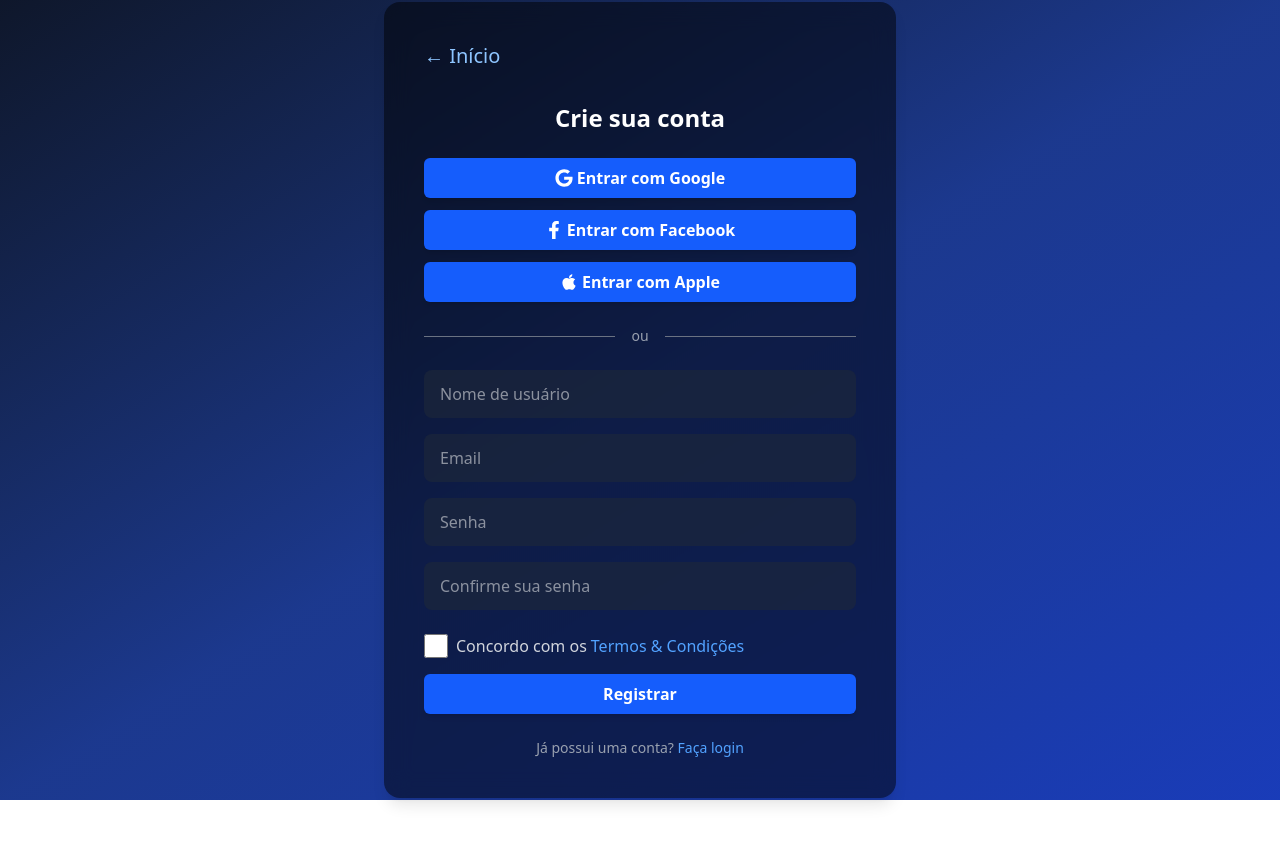
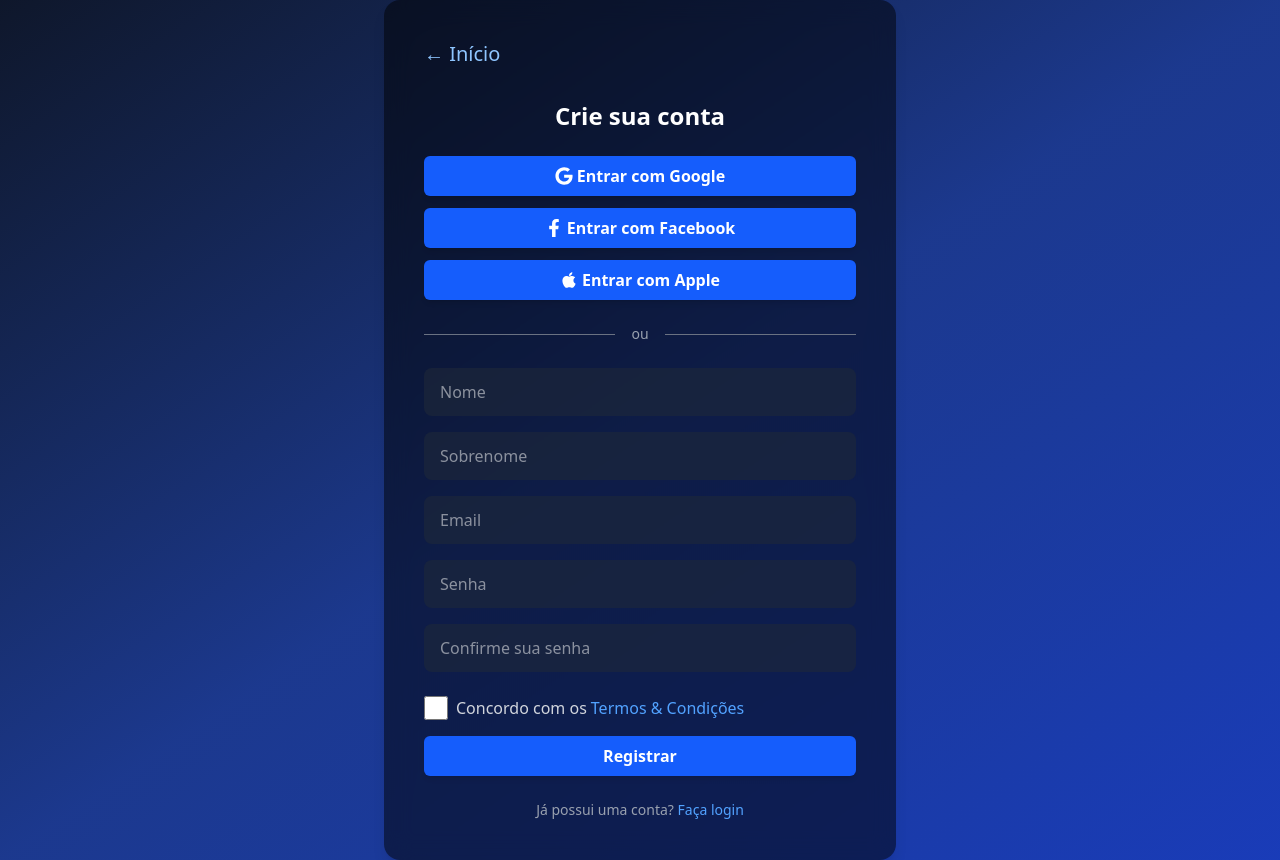
Before and after one commit to rafaelhgcarlos/MyBookNest, a React (Vite) app in the folder frontend/: page /registrar in a window 1280 px wide. Before the commit the page ends 800 px from the top, so only its background shows below. Built offline with nearby package versions, Linux system fonts and the light colour scheme.

Commit message:
feat: adiciona campo de sobrenome a tela de registro

```diff
--- a/frontend/src/pages/Register.tsx
+++ b/frontend/src/pages/Register.tsx
@@ -5,6 +5,7 @@ import { FaGoogle, FaFacebookF, FaApple } from "react-icons/fa";
 
 export default function Register() {
     const [displayName, setDisplayName] = useState("");
+    const [displayLastName, setDisplayLastName] = useState("");
     const [email, setEmail] = useState("");
     const [password, setPassword] = useState("");
     const [confirmPassword, setConfirmPassword] = useState("");
@@ -14,7 +15,7 @@ export default function Register() {
     const handleSubmit = (e: React.FormEvent) => {
         e.preventDefault();
 
-        if (!displayName || !email || !password || !confirmPassword) {
+        if (!displayName || !displayLastName || !email || !password || !confirmPassword) {
             setError("Todos os campos são obrigatórios.");
             return;
         }
@@ -62,7 +63,13 @@ export default function Register() {
                     <input
                         value={displayName}
                         onChange={(e) => setDisplayName(e.target.value)}
-                        placeholder="Nome de usuário"
+                        placeholder="Nome"
+                        className="w-full bg-gray-800/60 px-4 py-3 rounded-lg outline-none focus:ring-2 focus:ring-blue-500"
+                    />
+                    <input
+                        value={displayLastName}
+                        onChange={(e) => setDisplayLastName(e.target.value)}
+                        placeholder="Sobrenome"
                         className="w-full bg-gray-800/60 px-4 py-3 rounded-lg outline-none focus:ring-2 focus:ring-blue-500"
                     />
                     <input
```
